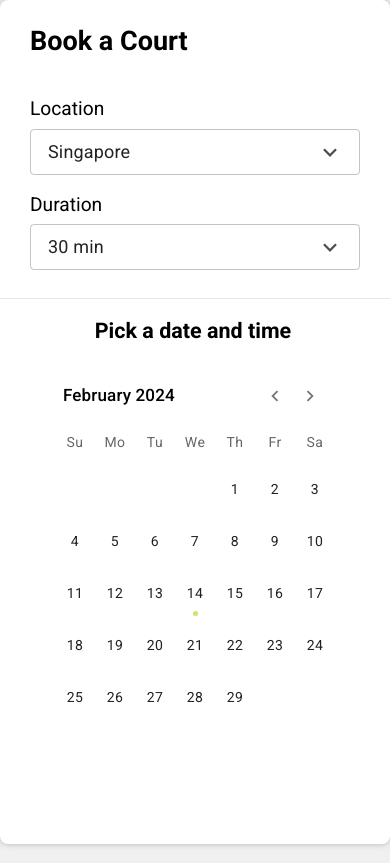
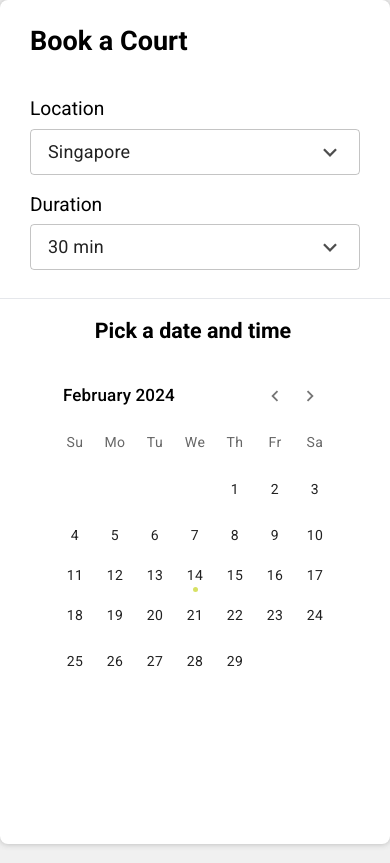
Before and after one commit to hmassareli/minthouse-booking, a Next.js app: page / in a window 390 px wide. Built offline with nearby package versions, Linux system fonts and the light colour scheme.

Commit message:
fix: buttons on calendar

```diff
--- a/src/app/globals.css
+++ b/src/app/globals.css
@@ -162,6 +162,6 @@ body {
     width: auto;
   }
   .MuiPickersDay-root.MuiButtonBase-root {
-    height: 38px;
+    height: 38px !important;
   }
 }
```
